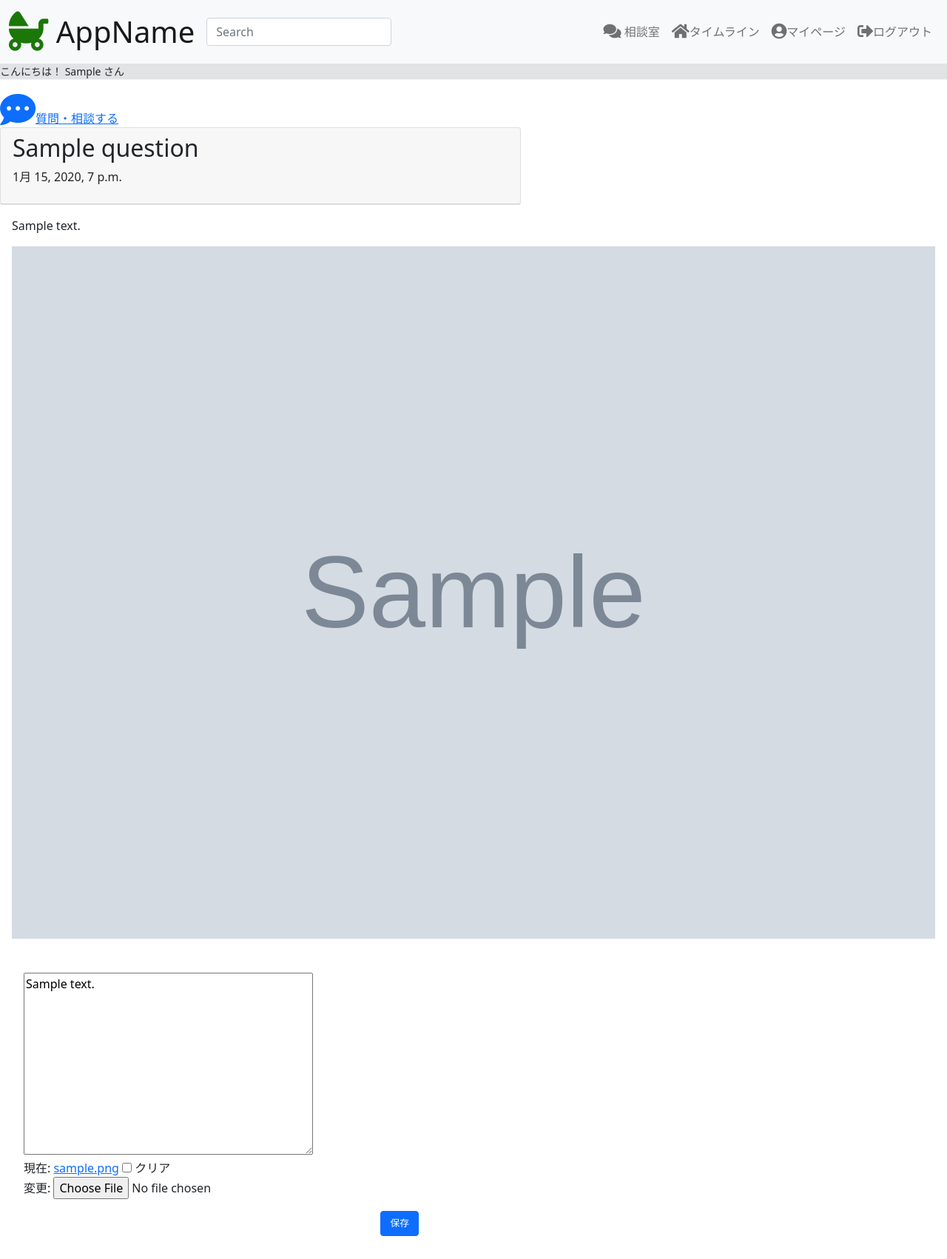
After one commit to taza817/my-app, a Django app: page /answer/1/update/ in a window 1280 px wide. The commit adds this page. Shown: the whole page at 74% size. Run offline with Django 3.2, Linux system fonts and the light colour scheme; a user stored in the database is signed in; tables that the repository leaves empty hold one stand-in row (values such as "Sample post"); grey boxes marked "Sample" are stand-in pictures; some libraries are stand-ins or nearby versions.

Commit message:
コメントのCRUD機能追加

```diff
--- a/sns/models.py
+++ b/sns/models.py
@@ -57,13 +57,13 @@ class Post(models.Model) :
         return self.user
 
 
-
+# Question
 class Question(models.Model) :
     user = models.ForeignKey(Account, on_delete=models.CASCADE)
     title = models.CharField(max_length=40, blank=False)
     q_image = models.ImageField(upload_to='images', blank=True)
     text = models.TextField(max_length=1000)
-    q_date = models.DateTimeField(default=timezone.now)   #dateだけでいい
+    q_date = models.DateTimeField(default=timezone.now)
     q_good = models.ManyToManyField(Account, related_name='good_question', blank=True)
 
     def publish(self) :
@@ -71,3 +71,19 @@ class Question(models.Model) :
 
     def __str__(self) :
         return self.title
+
+
+class Answer(models.Model) :
+    user = models.ForeignKey(Account, on_delete=models.CASCADE)
+    name = models.CharField(max_length=30)
+    question = models.ForeignKey(Question, on_delete=models.CASCADE)
+    text = models.TextField(max_length=400, blank=False)
+    a_image =  models.ImageField(upload_to='images', blank=True)
+    a_date = models.DateTimeField(default=timezone.now)
+    #a_good
+
+    def publish(self) :
+        self.save()
+
+    def __str__(self) :
+        return self.text[:20]
--- a/sns/urls.py
+++ b/sns/urls.py
@@ -25,6 +25,8 @@ urlpatterns = [
     path('soudan/<int:pk>/update/', views.QuestionUpdate.as_view(), name="q_update"),
     path('soudan/<int:pk>/delete/', views.QuestionDelete.as_view(), name="q_delete"),
     path('good_soudan/<int:pk>/', views.Qgood.as_view(), name="q_good"),
+    path('answer/<int:pk>/update/', views.AnswerUpdate.as_view(), name="answer_update"),
+    path('answer/<int:pk>/delete/', views.AnswerDelete.as_view(), name="answer_delete"),
 ]
 
 if settings.DEBUG:
--- a/sns/views.py
+++ b/sns/views.py
@@ -1,11 +1,11 @@
 from django.http import request, response
 from django.views.generic.base import TemplateResponseMixin
-from .forms import LoginForm ,SignUpForm, PostForm, QuestionForm, FollowForm
+from .forms import LoginForm ,SignUpForm, PostForm, QuestionForm, FollowForm, AnswerForm
 from django.contrib.auth.views import LoginView, LogoutView
 from django.shortcuts import render, redirect, get_object_or_404
-from .models import Post, Account, Question, Follow
+from .models import Post, Account, Question, Follow, Answer
 from django.contrib.auth.models import User
-from django.views.generic import View, ListView, DetailView, CreateView, UpdateView, DeleteView
+from django.views.generic import View, ListView, DetailView, CreateView, UpdateView, DeleteView, FormView
 from django.urls import reverse, reverse_lazy
 from django.contrib.auth.mixins import LoginRequiredMixin
 
@@ -224,11 +224,23 @@ class QuestionCreate(CreateView) :
         return context
 
 
-class QuestionDetail(DetailView) :
-    model = Question
+class QuestionDetail(CreateView) :     #AnswerCreate
+    form_class = AnswerForm
+    template_name = 'sns/question_detail.html'
+
+    def form_valid(self, form) :
+        form.instance.user = Account.objects.get(user=self.request.user)
+        form.save_answer(self.kwargs.get('pk'))
+        return super().form_valid(form)
+
+    def get_success_url(self):
+        return reverse_lazy('q_detail', kwargs={'pk': self.kwargs['pk']})
 
     def get_context_data(self, *args, **kwargs) :
+        pk = self.kwargs['pk']
         context = super().get_context_data(*args, **kwargs)
+        context['question'] = Question.objects.get(pk=pk)
+        context['answer_list'] = Answer.objects.filter(question_id=pk).order_by('a_date')   #イイネの多い順にソート
         context['account_pk'] = Account.objects.get(user=self.request.user)
         return context
 
@@ -289,3 +301,34 @@ class Qgood(QgoodBase) :
         super().get(request, *args, **kwargs)
         pk = self.kwargs['pk']
         return redirect('q_detail', pk)
+
+
+# Answer
+class AnswerUpdate(UpdateView):
+    model = Answer
+    template_name = 'sns/answer_update.html'
+    fields = ['text', 'a_image']
+
+    def get_success_url(self) :
+        question_pk = Answer.objects.get(pk=self.object.pk).question.pk
+        return reverse('q_detail', kwargs={'pk': question_pk})   #Questionのpk
+
+    def get_context_data(self, *args, **kwargs) :
+        context = super().get_context_data(*args, **kwargs)
+        question_pk = Answer.objects.get(pk=self.object.pk).question.pk
+        context['question'] = Question.objects.get(pk=question_pk)
+        context['account_pk'] = Account.objects.get(user=self.request.user)
+        return context
+
+
+class AnswerDelete(DeleteView) :
+    model = Answer
+
+    def get_success_url(self) :
+        question_pk = Answer.objects.get(pk=self.object.pk).question.pk
+        return reverse('q_detail', kwargs={'pk': question_pk})
+
+    def get_context_data(self, *args, **kwargs) :
+        context = super().get_context_data(*args, **kwargs)
+        context['account_pk'] = Account.objects.get(user=self.request.user)
+        return context
--- /dev/null
+++ b/templates/sns/answer_update.html
@@ -0,0 +1,40 @@
+{% extends 'sns/q_base.html' %}
+{% load static %}
+
+{% block content %}
+
+  {% if question %}
+    <div class="card" style="width: 55%;">
+      <div class="card-header">
+        <h2>{{ question.title }}</h2>
+        <p>{{ question.q_date }}</p>
+      </div>
+    </div>
+      <div class="card-body">
+        <p>{{ question.text }}</p>
+        {% if question.q_image %}
+          <img src="{{ question.q_image.url }}" style="width: 100%; height: auto;">
+        {% endif %}
+      </div>
+  {% endif %}
+
+  <div style="width: 45%; padding: 10px 10px 45px 0; margin: 20px 0;">
+    <form class="ui form" method="POST" enctype="multipart/form-data">
+      {% csrf_token %}
+      <ul style="list-style: none;">
+        <li>
+          {{ form.text }}
+          {{ form.text.errors }}
+        </li>
+        <li>
+          {{ form.a_image }}
+          {{ form.a_image.errors }}
+        </li>
+      </ul>
+      <div class="float-end">
+        <input type="submit" class="save btn btn-primary btn-xs" style="font-size: 0.8rem;" value="保存">
+      </div>
+    </form>
+  </div>
+
+{% endblock %}
--- a/templates/sns/question_form.html
+++ b/templates/sns/question_form.html
@@ -9,9 +9,9 @@
   {% endif %}
 </div>
 </div>
-    <div>
+    <div style="width: 50%;">
         <form method="POST" class="question_form" enctype="multipart/form-data">
-            <ul>
+            <ul style="list-style: none;">
               <li>
                 <label>タイトル（必須）</label>
                 {{ form.title }}
--- a/templates/sns/question_top.html
+++ b/templates/sns/question_top.html
@@ -4,7 +4,7 @@
 {% block content %}
     <div class="container" style="margin: 50px 0;">
         <div class="row">
-            <a href="{% url 'q_top' %}" class="col col-6" style="border: 1px solid;">みんなの投稿</a>
+            <a href="{% url 'q_top' %}" class="col col-6" style="border: 1px solid;"><strong>みんなの投稿</strong></a>
         {% if account_pk %}
             <a href="{% url 'my_question' account_pk.pk %}" class="col col-6" style="border: 1px solid;">自分の投稿</a>
         {% endif %}
```
Also changed, not shown: sns/forms.py (+24 -1 lines), templates/sns/answer_confirm_delete.html (added, +15 -0 lines), templates/sns/q_mypage.html (+5 -2 lines), templates/sns/question_detail.html (+56 -3 lines), images/02f5c3a1dea48d68b15040d72581f946.jpg (added), images/kawashima_photo_20150120_002-thumb-660x437-354416.jpg (added), sns/migrations/0019_answer.py (added).
